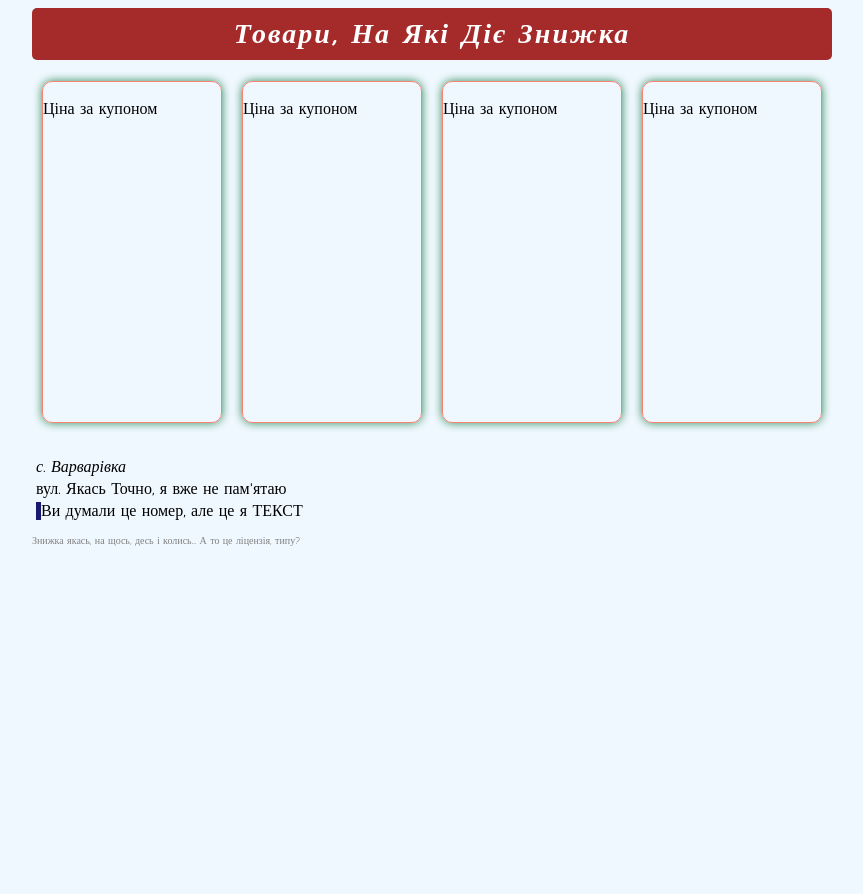
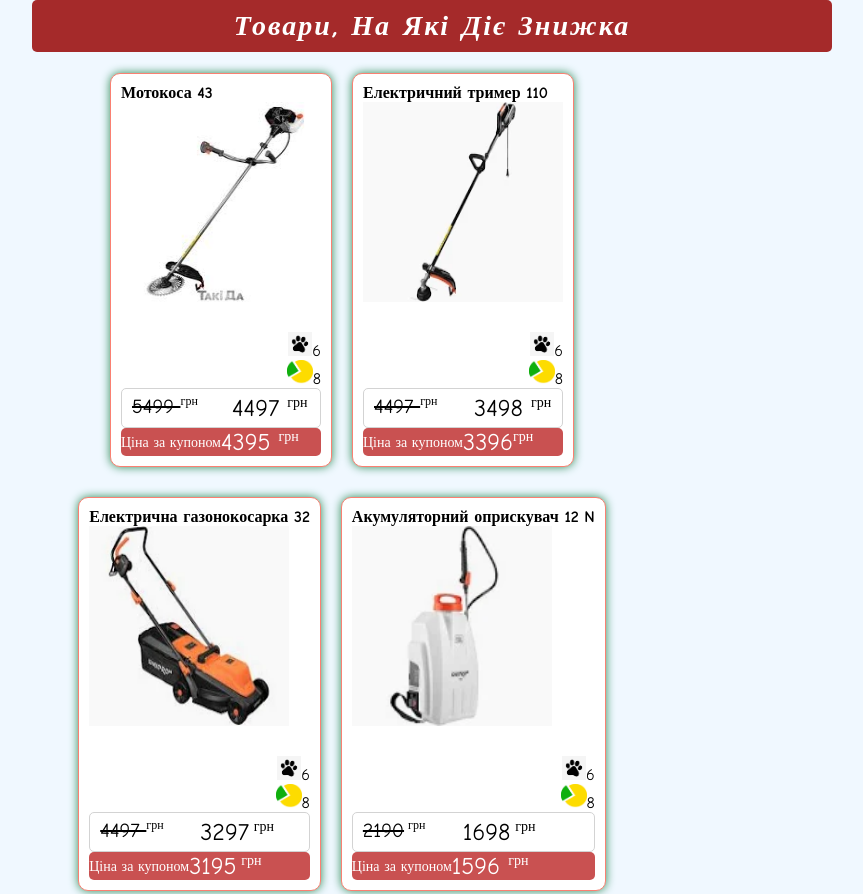
Before and after one commit to YoungCoder-Hlib/Market_template, a plain HTML site: page index.html in a window 1280 px wide. Shown: the top 894 px of the page, without its empty margins (208-1071 px from the left). Before the commit the page ends 800 px from the top, so only its background shows below. Drawn offline with Linux system fonts and the light colour scheme.

Commit message:
Updates styles of the inner blocks.(items with discount). And uhh.. don`t minf the license...

```diff
--- a/index.html
+++ b/index.html
@@ -11,73 +11,73 @@
         <div class="zaholovok"> Товари, на які діє знижка</div>
         <div class="objects">
             <div class="obj">
-                <div class="item-title"></div>
+                <div class="item-title">Мотокоса 43</div>
                 <div class="item-image">
-                    <img>
+                    <img src="img/motokosa43.jfif" alt="O kosa. Na zhivchiku">
                 </div>
                 <div class="parts-pay">
-                    <div></div>
-                    <div></div>
+                    <div><img src="img/mona.png" alt="PLATY">6</div>
+                    <div><img src="img/Privat.png" alt="MENI PLATY">8</div>
                 </div>
                 <div class="price">
-                    <div><span></span><sup></sup></div>
-                    <div><span></span><sup></sup></div>
+                    <div><span>5499 </span><sup>грн</sup></div>
+                    <div><span>4497 </span><sup>грн</sup></div>
                 </div>
                 <div class="price-bonus">
                     <div>Ціна за купоном</div>
-                    <div><span></span><sup></sup></div>
+                    <div><span>4395 </span><sup>грн</sup></div>
                 </div>
             </div>
             <div class="obj">
-                <div class="item-title"></div>
+                <div class="item-title">Електричний тример 110</div>
             <div class="item-image">
-                <img>
+                <img src="img/trimer.webp">
             </div>
             <div class="parts-pay">
-                <div></div>
-                <div></div>
+                <div><img src="img/mona.png" alt="PLATY">6</div>
+                    <div><img src="img/Privat.png" alt="MENI PLATY">8</div>
             </div>
             <div class="price">
-                <div><span></span><sup></sup></div>
-                <div><span></span><sup></sup></div>
+                <div><span>4497 </span><sup>грн</sup></div>
+                <div><span>3498 </span><sup>грн</sup></div>
             </div>
             <div class="price-bonus">
                 <div>Ціна за купоном</div>
-                <div><span></span><sup></sup></div>
+                <div><span>3396</span><sup>грн</sup></div>
             </div></div>
             <div class="obj">
-                <div class="item-title"></div>
+                <div class="item-title">Електрична газонокосарка 32</div>
             <div class="item-image">
-                <img>
+                <img src="img/kosarka.webp">
             </div>
             <div class="parts-pay">
-                <div></div>
-                <div></div>
+                <div><img src="img/mona.png" alt="PLATY">6</div>
+                <div><img src="img/Privat.png" alt="MENI PLATY">8</div>
             </div>
             <div class="price">
-                <div><span></span><sup></sup></div>
-                <div><span></span><sup></sup></div>
+                <div><span>4497 </span><sup>грн</sup></div>
+                <div><span>3297</span><sup> грн</sup></div>
             </div>
             <div class="price-bonus">
                 <div>Ціна за купоном</div>
-                <div><span></span><sup></sup></div>
+                <div><span>3195</span><sup> грн</sup></div>
             </div></div>
             <div class="obj">
-                <div class="item-title"></div>
+                <div class="item-title">Акумуляторний оприскувач 12 N</div>
                 <div class="item-image">
-                    <img>
+                    <img src="img/oprisk.webp">
                 </div>
                 <div class="parts-pay">
-                    <div></div>
-                    <div></div>
+                    <div><img src="img/mona.png" alt="PLATY">6</div>
+                    <div><img src="img/Privat.png" alt="MENI PLATY">8</div>
                 </div>
                 <div class="price">
-                    <div><span></span><sup></sup></div>
-                    <div><span></span><sup></sup></div>
+                    <div><span>2190</span><sup> грн</sup></div>
+                    <div><span>1698</span><sup> грн</sup></div>
                 </div>
                 <div class="price-bonus">
                     <div>Ціна за купоном</div>
-                    <div><span></span><sup></sup></div>
+                    <div><span>1596 </span><sup>грн</sup></div>
                 </div>
             </div>
         </div>
--- a/style.css
+++ b/style.css
@@ -1,5 +1,8 @@
 body{
  background-color: aliceblue;
+ font-family: 'Comic Sans Ms';
+ margin: 0px;
+ padding: 0px;
  font-family: 'Comic Sans Ms';
  display: flex;
  justify-content: center;
@@ -11,20 +14,24 @@ content{
     justify-content: center;
     gap: 11px;
 }
-div{
-}
 .objects{
     padding: 10px;
     display: flex;
     gap: 20px;
+    width: 600px;
+    display: flex;
+    justify-content: center;
+    flex-wrap: wrap;
 }
 .obj{
-    width: 200px;
-    height: 340px;
+    min-width: 200px;
+    min-height: 340px;
     margin-bottom: 10px;
+    padding: 10px;
     border: 1px solid salmon;
     border-radius: 10px;
     box-shadow:  0 0 10px seagreen;
+    background-color: rgb(255, 255, 255);
 }
 .zaholovok{
     background-color: brown;
@@ -56,3 +63,62 @@ div{
     text-align: justify;
     color: grey;
 }
+.item-title{
+    font-weight: bold;
+}
+.item-image{
+    height: 200px;
+}
+.item-image img{
+    height: 200px;
+    width: 200px;
+}
+.parts-pay{
+    margin-top: 30px;
+    display: flex;
+    flex-direction: column;
+    align-items: flex-end;
+    justify-content: center;
+}
+.parts-pay img{
+    height: 24px;
+}
+.price {
+    border: 1px solid lightgrey;
+    border-radius: 5px;
+    padding: 5px 10px;
+    display: flex;
+}
+.price div:first-child{
+    width: 100px;
+    font-size: 20px;
+}
+.price div:first-child span{
+    text-decoration-line: line-through;
+}
+.price div:first-child sup {
+    font-size: 12px;
+}
+.price div:last-child{
+    font-size: 24px;
+}
+.price div:last-child sup{
+    font-size: 14px;
+}
+.price-bonus{
+    background: rgb(201, 81, 81);
+    color: white;
+    border-radius: 5px;
+    display: flex;
+    align-items: center;
+}
+.price-bonus div:first-child {
+    width: 100px;
+    font-size: 14px;
+}
+.price-bonus div:last-child {
+    font-size: 24px;
+}
+.price-bonus div:last-child sup {
+    font-size: 14px;
+}
```
Also changed, not shown: img/Privat.png (added), img/kosarka.webp (added), img/mona.png (added), img/motokosa43.jfif (added), img/oprisk.webp (added), img/trimer.webp (added).
